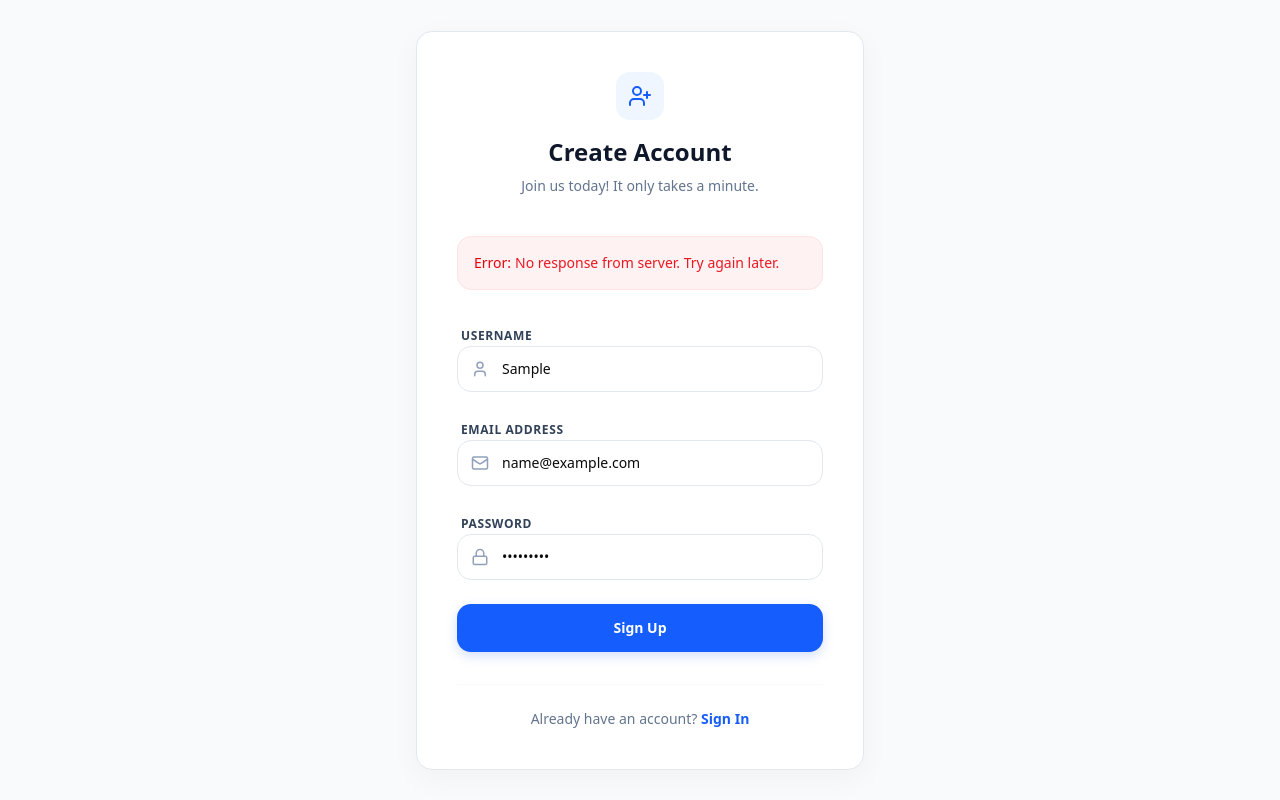
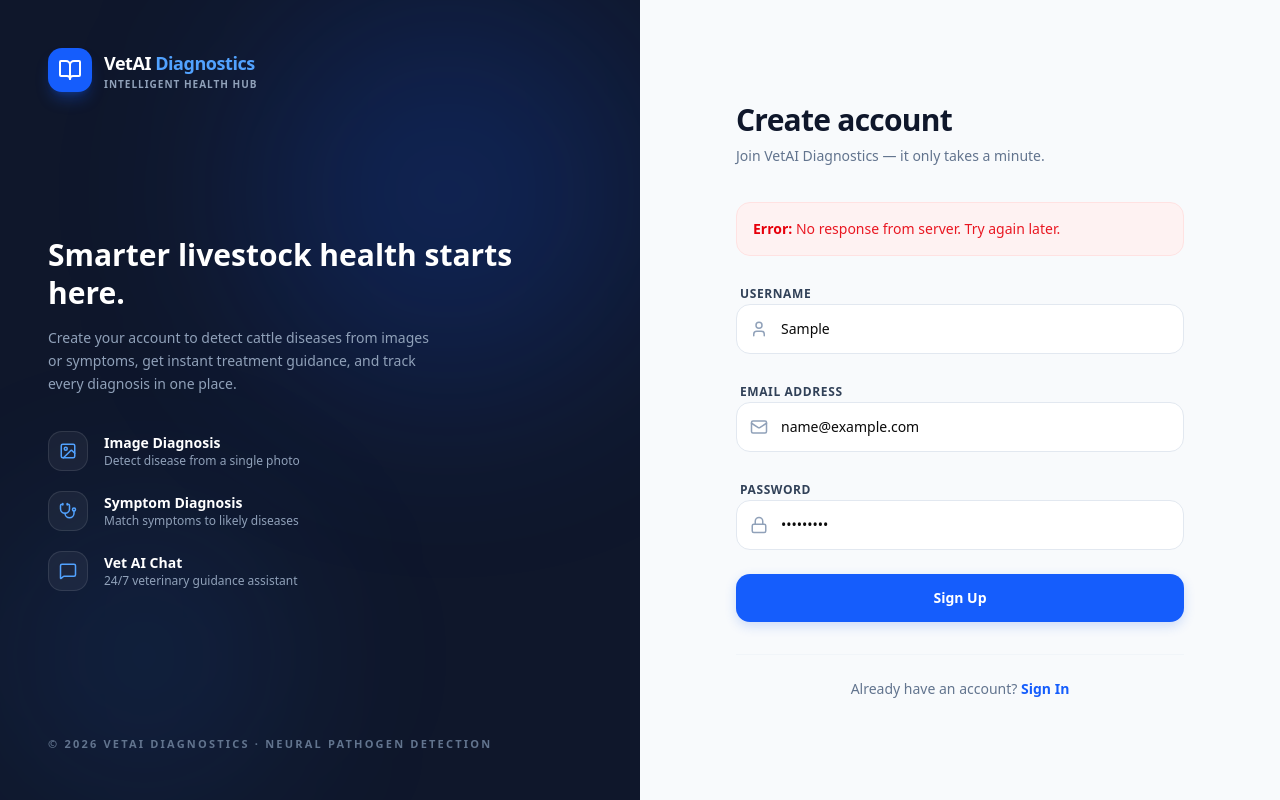
Before and after one commit to AsadMughalAM/FYP, a React (Vite) app in the folder client/: page /signup in a window 1280 px wide. Both pictures are taken after typing "Sample", "name@example.com", "Sample123" into the empty fields and a click on the button "Sign Up". Built offline with nearby package versions, Linux system fonts and the light colour scheme; no server answers.

Commit message:
feat: enhance SignIn and SignUp components with a new BrandPanel and improved UI elements

```diff
--- a/client/src/auth/SignIn/SignIn.jsx
+++ b/client/src/auth/SignIn/SignIn.jsx
@@ -2,12 +2,67 @@ import React, { useState } from "react";
 import { useForm } from "react-hook-form";
 import { useMutation } from "@tanstack/react-query";
 import axios from "axios";
-import { useNavigate, Link } from "react-router-dom";
-import { Loader2, Mail, Lock, User } from "lucide-react";
+import { useNavigate, useLocation, Link } from "react-router-dom";
+import {
+  Loader2, Lock, User, BookOpen,
+  Image as ImageIcon, Stethoscope, MessageSquare, CheckCircle2,
+} from "lucide-react";
+
+const FEATURES = [
+  { icon: <ImageIcon size={18} />, title: "Image Diagnosis", desc: "Detect disease from a single photo" },
+  { icon: <Stethoscope size={18} />, title: "Symptom Diagnosis", desc: "Match symptoms to likely diseases" },
+  { icon: <MessageSquare size={18} />, title: "Vet AI Chat", desc: "24/7 veterinary guidance assistant" },
+];
+
+const BrandPanel = () => (
+  <div className="hidden lg:flex lg:w-1/2 bg-slate-900 relative overflow-hidden p-12 flex-col justify-between">
+    <div className="absolute top-0 right-0 w-96 h-96 bg-blue-600/20 blur-[100px] rounded-full"></div>
+    <div className="absolute bottom-0 left-0 w-72 h-72 bg-blue-500/10 blur-[90px] rounded-full"></div>
+
+    <div className="relative z-10 flex items-center gap-3">
+      <div className="w-11 h-11 bg-blue-600 rounded-xl flex items-center justify-center shadow-lg shadow-blue-600/30">
+        <BookOpen className="text-white" size={24} />
+      </div>
+      <div>
+        <h1 className="text-lg font-bold text-white tracking-tight">VetAI <span className="text-blue-400">Diagnostics</span></h1>
+        <p className="text-[10px] font-semibold text-slate-400 uppercase tracking-widest">Intelligent Health Hub</p>
+      </div>
+    </div>
+
+    <div className="relative z-10">
+      <h2 className="text-3xl font-black text-white leading-tight mb-4">
+        AI-powered cattle disease detection in seconds.
+      </h2>
+      <p className="text-slate-400 text-sm leading-relaxed mb-9 max-w-sm">
+        Upload a photo or describe symptoms to get an instant diagnosis with treatment,
+        prevention, and a built-in veterinary assistant.
+      </p>
+      <div className="space-y-5">
+        {FEATURES.map((f, i) => (
+          <div key={i} className="flex items-center gap-4">
+            <div className="w-10 h-10 rounded-xl bg-white/5 border border-white/10 flex items-center justify-center text-blue-400 shrink-0">
+              {f.icon}
+            </div>
+            <div>
+              <h4 className="text-sm font-bold text-white">{f.title}</h4>
+              <p className="text-xs text-slate-400">{f.desc}</p>
+            </div>
+          </div>
+        ))}
+      </div>
+    </div>
+
+    <p className="relative z-10 text-[11px] text-slate-500 font-semibold uppercase tracking-[0.2em]">
+      © 2026 VetAI Diagnostics · Neural Pathogen Detection
+    </p>
+  </div>
+);
 
 const SignIn = () => {
   const navigate = useNavigate();
+  const location = useLocation();
   const [apiError, setApiError] = useState(null);
+  const successMessage = location.state?.message;
   const { register, handleSubmit, formState: { errors } } = useForm();
 
   const API_BASE_URL = import.meta.env.VITE_API_BASE_URL || 'http://127.0.0.1:8000/api';
@@ -40,25 +95,40 @@ const SignIn = () => {
   const isLoading = mutation.isPending;
 
   return (
-    <div className="min-h-screen flex items-center justify-center bg-[#f8fafc] p-4 font-sans">
-      <div className="bg-white rounded-2xl border border-slate-200 shadow-[0_8px_30px_rgb(0,0,0,0.04)] w-full max-w-md overflow-hidden transition-all duration-300">
-        <div className="p-8 md:p-10">
-          <div className="mb-10 text-center">
-            <div className="inline-flex items-center justify-center w-12 h-12 rounded-xl bg-blue-50 text-blue-600 mb-4">
-              <Lock size={24} />
+    <div className="min-h-screen flex bg-[#f8fafc] font-sans">
+      <BrandPanel />
+
+      {/* Form side */}
+      <div className="flex-1 flex items-center justify-center p-6 sm:p-10">
+        <div className="w-full max-w-md">
+          {/* Mobile brand */}
+          <div className="flex lg:hidden items-center justify-center gap-3 mb-10">
+            <div className="w-10 h-10 bg-blue-600 rounded-xl flex items-center justify-center shadow-lg shadow-blue-600/20">
+              <BookOpen className="text-white" size={22} />
             </div>
-            <h2 className="text-2xl font-bold text-slate-900 mb-2">Welcome Back</h2>
-            <p className="text-slate-500 text-sm">Please enter your details to sign in.</p>
+            <h1 className="text-lg font-bold text-slate-900 tracking-tight">VetAI <span className="text-blue-600">Diagnostics</span></h1>
           </div>
 
-          {apiError && (
-            <div className="bg-red-50 border border-red-100 text-red-600 text-sm p-4 rounded-xl mb-8 flex items-start animate-in fade-in slide-in-from-top-2 duration-300">
-              <span className="font-medium">Error: </span>
-              <span className="ml-1 opacity-90">{typeof apiError === 'object' ? (apiError.detail || JSON.stringify(apiError)) : apiError}</span>
+          <div className="mb-9">
+            <h2 className="text-3xl font-black text-slate-900 mb-2 tracking-tight">Welcome back</h2>
+            <p className="text-slate-500 text-sm">Sign in to access your diagnostics dashboard.</p>
+          </div>
+
+          {successMessage && (
+            <div className="bg-emerald-50 border border-emerald-100 text-emerald-700 text-sm p-4 rounded-xl mb-6 flex items-center gap-2 animate-in fade-in slide-in-from-top-2 duration-300">
+              <CheckCircle2 size={18} className="shrink-0" />
+              <span className="font-medium">{successMessage}</span>
             </div>
           )}
 
-          <form onSubmit={handleSubmit(onSubmit)} className="space-y-6 mb-8">
+          {apiError && (
+            <div className="bg-red-50 border border-red-100 text-red-600 text-sm p-4 rounded-xl mb-6 flex items-start animate-in fade-in slide-in-from-top-2 duration-300">
+              <span className="font-semibold">Error:&nbsp;</span>
+              <span className="opacity-90">{typeof apiError === 'object' ? (apiError.detail || JSON.stringify(apiError)) : apiError}</span>
+            </div>
+          )}
+
+          <form onSubmit={handleSubmit(onSubmit)} className="space-y-6">
             <div className="space-y-1">
               <label className="text-xs font-semibold text-slate-700 uppercase tracking-wider ml-1">Username</label>
               <div className="relative group">
@@ -70,7 +140,7 @@ const SignIn = () => {
                   placeholder="Enter your username"
                   disabled={isLoading}
                   {...register("username", { required: "Username is required" })}
-                  className={`w-full pl-11 pr-4 py-3 text-sm rounded-xl border bg-white transition-all outline-none ring-offset-2 ${errors.username
+                  className={`w-full pl-11 pr-4 py-3.5 text-sm rounded-xl border bg-white transition-all outline-none ${errors.username
                       ? "border-red-200 focus:ring-2 focus:ring-red-100 focus:border-red-400"
                       : "border-slate-200 focus:ring-4 focus:ring-blue-50/50 focus:border-blue-500"
                     } ${isLoading ? "bg-slate-50 cursor-not-allowed opacity-70" : ""}`}
@@ -92,7 +162,7 @@ const SignIn = () => {
                   placeholder="••••••••"
                   disabled={isLoading}
                   {...register("password", { required: "Password is required", minLength: { value: 8, message: "Minimum 8 characters" } })}
-                  className={`w-full pl-11 pr-4 py-3 text-sm rounded-xl border bg-white transition-all outline-none ring-offset-2 ${errors.password
+                  className={`w-full pl-11 pr-4 py-3.5 text-sm rounded-xl border bg-white transition-all outline-none ${errors.password
                       ? "border-red-200 focus:ring-2 focus:ring-red-100 focus:border-red-400"
                       : "border-slate-200 focus:ring-4 focus:ring-blue-50/50 focus:border-blue-500"
                     } ${isLoading ? "bg-slate-50 cursor-not-allowed opacity-70" : ""}`}
@@ -106,7 +176,7 @@ const SignIn = () => {
             <button
               type="submit"
               disabled={isLoading}
-              className={`w-full py-3.5 bg-blue-600 hover:bg-blue-700 text-white text-sm font-semibold rounded-xl shadow-[0_4px_12px_rgba(37,99,235,0.2)] hover:shadow-[0_6px_20px_rgba(37,99,235,0.25)] transition-all duration-200 flex items-center justify-center gap-2 ${isLoading ? "opacity-80 cursor-not-allowed transform-none" : "active:scale-[0.98]"
+              className={`w-full py-3.5 bg-blue-600 hover:bg-blue-700 text-white text-sm font-bold rounded-xl shadow-[0_4px_12px_rgba(37,99,235,0.2)] hover:shadow-[0_6px_20px_rgba(37,99,235,0.25)] transition-all duration-200 flex items-center justify-center gap-2 ${isLoading ? "opacity-80 cursor-not-allowed transform-none" : "active:scale-[0.98]"
                 }`}
             >
               {isLoading ? (
@@ -120,16 +190,12 @@ const SignIn = () => {
             </button>
           </form>
 
-
-
-          <div className="space-y-6">
-            <p className="text-center text-sm text-slate-500 pt-3 border-t border-slate-50">
-              Don't have an account?{" "}
-              <Link to="/signup" className="text-blue-600 font-bold hover:text-blue-700 transition-colors">
-                Create account
-              </Link>
-            </p>
-          </div>
+          <p className="text-center text-sm text-slate-500 mt-8 pt-6 border-t border-slate-100">
+            Don't have an account?{" "}
+            <Link to="/signup" className="text-blue-600 font-bold hover:text-blue-700 transition-colors">
+              Create account
+            </Link>
+          </p>
         </div>
       </div>
     </div>
--- a/client/src/auth/SignUp/SignUp.jsx
+++ b/client/src/auth/SignUp/SignUp.jsx
@@ -3,7 +3,60 @@ import { useForm } from "react-hook-form";
 import { useMutation } from "@tanstack/react-query";
 import axios from "axios";
 import { useNavigate, Link } from "react-router-dom";
-import { Loader2, Mail, Lock, User, UserPlus } from "lucide-react";
+import {
+  Loader2, Mail, Lock, User, BookOpen,
+  Image as ImageIcon, Stethoscope, MessageSquare,
+} from "lucide-react";
+
+const FEATURES = [
+  { icon: <ImageIcon size={18} />, title: "Image Diagnosis", desc: "Detect disease from a single photo" },
+  { icon: <Stethoscope size={18} />, title: "Symptom Diagnosis", desc: "Match symptoms to likely diseases" },
+  { icon: <MessageSquare size={18} />, title: "Vet AI Chat", desc: "24/7 veterinary guidance assistant" },
+];
+
+const BrandPanel = () => (
+  <div className="hidden lg:flex lg:w-1/2 bg-slate-900 relative overflow-hidden p-12 flex-col justify-between">
+    <div className="absolute top-0 right-0 w-96 h-96 bg-blue-600/20 blur-[100px] rounded-full"></div>
+    <div className="absolute bottom-0 left-0 w-72 h-72 bg-blue-500/10 blur-[90px] rounded-full"></div>
+
+    <div className="relative z-10 flex items-center gap-3">
+      <div className="w-11 h-11 bg-blue-600 rounded-xl flex items-center justify-center shadow-lg shadow-blue-600/30">
+        <BookOpen className="text-white" size={24} />
+      </div>
+      <div>
+        <h1 className="text-lg font-bold text-white tracking-tight">VetAI <span className="text-blue-400">Diagnostics</span></h1>
+        <p className="text-[10px] font-semibold text-slate-400 uppercase tracking-widest">Intelligent Health Hub</p>
+      </div>
+    </div>
+
+    <div className="relative z-10">
+      <h2 className="text-3xl font-black text-white leading-tight mb-4">
+        Smarter livestock health starts here.
+      </h2>
+      <p className="text-slate-400 text-sm leading-relaxed mb-9 max-w-sm">
+        Create your account to detect cattle diseases from images or symptoms, get instant
+        treatment guidance, and track every diagnosis in one place.
+      </p>
+      <div className="space-y-5">
+        {FEATURES.map((f, i) => (
+          <div key={i} className="flex items-center gap-4">
+            <div className="w-10 h-10 rounded-xl bg-white/5 border border-white/10 flex items-center justify-center text-blue-400 shrink-0">
+              {f.icon}
+            </div>
+            <div>
+              <h4 className="text-sm font-bold text-white">{f.title}</h4>
+              <p className="text-xs text-slate-400">{f.desc}</p>
+            </div>
+          </div>
+        ))}
+      </div>
+    </div>
+
+    <p className="relative z-10 text-[11px] text-slate-500 font-semibold uppercase tracking-[0.2em]">
+      © 2026 VetAI Diagnostics · Neural Pathogen Detection
+    </p>
+  </div>
+);
 
 const SignUp = () => {
   const navigate = useNavigate();
@@ -21,7 +74,6 @@ const SignUp = () => {
       return res.data;
     },
     onSuccess: () => {
-      // Using a more modern notification would be better, but for now keeping it simple or improving visual feedback
       navigate("/signin", { state: { message: "Account created successfully! Please login." } });
     },
     onError: (error) => {
@@ -39,25 +91,33 @@ const SignUp = () => {
   const isLoading = mutation.isPending;
 
   return (
-    <div className="min-h-screen flex items-center justify-center bg-[#f8fafc] p-4 font-sans">
-      <div className="bg-white rounded-2xl border border-slate-200 shadow-[0_8px_30px_rgb(0,0,0,0.04)] w-full max-w-md overflow-hidden transition-all duration-300">
-        <div className="p-8 md:p-10">
-          <div className="mb-10 text-center">
-            <div className="inline-flex items-center justify-center w-12 h-12 rounded-xl bg-blue-50 text-blue-600 mb-4">
-              <UserPlus size={24} />
+    <div className="min-h-screen flex bg-[#f8fafc] font-sans">
+      <BrandPanel />
+
+      {/* Form side */}
+      <div className="flex-1 flex items-center justify-center p-6 sm:p-10">
+        <div className="w-full max-w-md">
+          {/* Mobile brand */}
+          <div className="flex lg:hidden items-center justify-center gap-3 mb-10">
+            <div className="w-10 h-10 bg-blue-600 rounded-xl flex items-center justify-center shadow-lg shadow-blue-600/20">
+              <BookOpen className="text-white" size={22} />
             </div>
-            <h2 className="text-2xl font-bold text-slate-900 mb-2">Create Account</h2>
-            <p className="text-slate-500 text-sm">Join us today! It only takes a minute.</p>
+            <h1 className="text-lg font-bold text-slate-900 tracking-tight">VetAI <span className="text-blue-600">Diagnostics</span></h1>
+          </div>
+
+          <div className="mb-9">
+            <h2 className="text-3xl font-black text-slate-900 mb-2 tracking-tight">Create account</h2>
+            <p className="text-slate-500 text-sm">Join VetAI Diagnostics — it only takes a minute.</p>
           </div>
 
           {apiError && (
-            <div className="bg-red-50 border border-red-100 text-red-600 text-sm p-4 rounded-xl mb-8 flex items-start animate-in fade-in slide-in-from-top-2 duration-300">
-              <span className="font-medium">Error: </span>
-              <span className="ml-1 opacity-90">{typeof apiError === 'object' ? (apiError.detail || JSON.stringify(apiError)) : apiError}</span>
+            <div className="bg-red-50 border border-red-100 text-red-600 text-sm p-4 rounded-xl mb-6 flex items-start animate-in fade-in slide-in-from-top-2 duration-300">
+              <span className="font-semibold">Error:&nbsp;</span>
+              <span className="opacity-90">{typeof apiError === 'object' ? (apiError.detail || JSON.stringify(apiError)) : apiError}</span>
             </div>
           )}
 
-          <form onSubmit={handleSubmit(onSubmit)} className="space-y-6 mb-8">
+          <form onSubmit={handleSubmit(onSubmit)} className="space-y-6">
             <div className="space-y-1">
               <label className="text-xs font-semibold text-slate-700 uppercase tracking-wider ml-1">Username</label>
               <div className="relative group">
@@ -69,11 +129,10 @@ const SignUp = () => {
                   placeholder="Choose a username"
                   disabled={isLoading}
                   {...register("username", { required: "Username is required" })}
-                  className={`w-full pl-11 pr-4 py-3 text-sm rounded-xl border bg-white transition-all outline-none ring-offset-2 ${
-                    errors.username
+                  className={`w-full pl-11 pr-4 py-3.5 text-sm rounded-xl border bg-white transition-all outline-none ${errors.username
                       ? "border-red-200 focus:ring-2 focus:ring-red-100 focus:border-red-400"
                       : "border-slate-200 focus:ring-4 focus:ring-blue-50/50 focus:border-blue-500"
-                  } ${isLoading ? "bg-slate-50 cursor-not-allowed opacity-70" : ""}`}
+                    } ${isLoading ? "bg-slate-50 cursor-not-allowed opacity-70" : ""}`}
                 />
               </div>
               {errors.username && (
@@ -98,11 +157,10 @@ const SignUp = () => {
                       message: "Invalid email address"
                     }
                   })}
-                  className={`w-full pl-11 pr-4 py-3 text-sm rounded-xl border bg-white transition-all outline-none ring-offset-2 ${
-                    errors.email
+                  className={`w-full pl-11 pr-4 py-3.5 text-sm rounded-xl border bg-white transition-all outline-none ${errors.email
                       ? "border-red-200 focus:ring-2 focus:ring-red-100 focus:border-red-400"
                       : "border-slate-200 focus:ring-4 focus:ring-blue-50/50 focus:border-blue-500"
-                  } ${isLoading ? "bg-slate-50 cursor-not-allowed opacity-70" : ""}`}
+                    } ${isLoading ? "bg-slate-50 cursor-not-allowed opacity-70" : ""}`}
                 />
               </div>
               {errors.email && (
@@ -121,11 +179,10 @@ const SignUp = () => {
                   placeholder="••••••••"
                   disabled={isLoading}
                   {...register("password", { required: "Password is required", minLength: { value: 8, message: "Minimum 8 characters" } })}
-                  className={`w-full pl-11 pr-4 py-3 text-sm rounded-xl border bg-white transition-all outline-none ring-offset-2 ${
-                    errors.password
+                  className={`w-full pl-11 pr-4 py-3.5 text-sm rounded-xl border bg-white transition-all outline-none ${errors.password
                       ? "border-red-200 focus:ring-2 focus:ring-red-100 focus:border-red-400"
                       : "border-slate-200 focus:ring-4 focus:ring-blue-50/50 focus:border-blue-500"
-                  } ${isLoading ? "bg-slate-50 cursor-not-allowed opacity-70" : ""}`}
+                    } ${isLoading ? "bg-slate-50 cursor-not-allowed opacity-70" : ""}`}
                 />
               </div>
               {errors.password && (
@@ -136,9 +193,8 @@ const SignUp = () => {
             <button
               type="submit"
               disabled={isLoading}
-              className={`w-full py-3.5 bg-blue-600 hover:bg-blue-700 text-white text-sm font-semibold rounded-xl shadow-[0_4px_12px_rgba(37,99,235,0.2)] hover:shadow-[0_6px_20px_rgba(37,99,235,0.25)] transition-all duration-200 flex items-center justify-center gap-2 ${
-                isLoading ? "opacity-80 cursor-not-allowed transform-none" : "active:scale-[0.98]"
-              }`}
+              className={`w-full py-3.5 bg-blue-600 hover:bg-blue-700 text-white text-sm font-bold rounded-xl shadow-[0_4px_12px_rgba(37,99,235,0.2)] hover:shadow-[0_6px_20px_rgba(37,99,235,0.25)] transition-all duration-200 flex items-center justify-center gap-2 ${isLoading ? "opacity-80 cursor-not-allowed transform-none" : "active:scale-[0.98]"
+                }`}
             >
               {isLoading ? (
                 <>
@@ -151,7 +207,7 @@ const SignUp = () => {
             </button>
           </form>
 
-          <p className="text-center text-sm text-slate-500 pt-6 border-t border-slate-50">
+          <p className="text-center text-sm text-slate-500 mt-8 pt-6 border-t border-slate-100">
             Already have an account?{" "}
             <Link to="/signin" className="text-blue-600 font-bold hover:text-blue-700 transition-colors">
               Sign In
```
